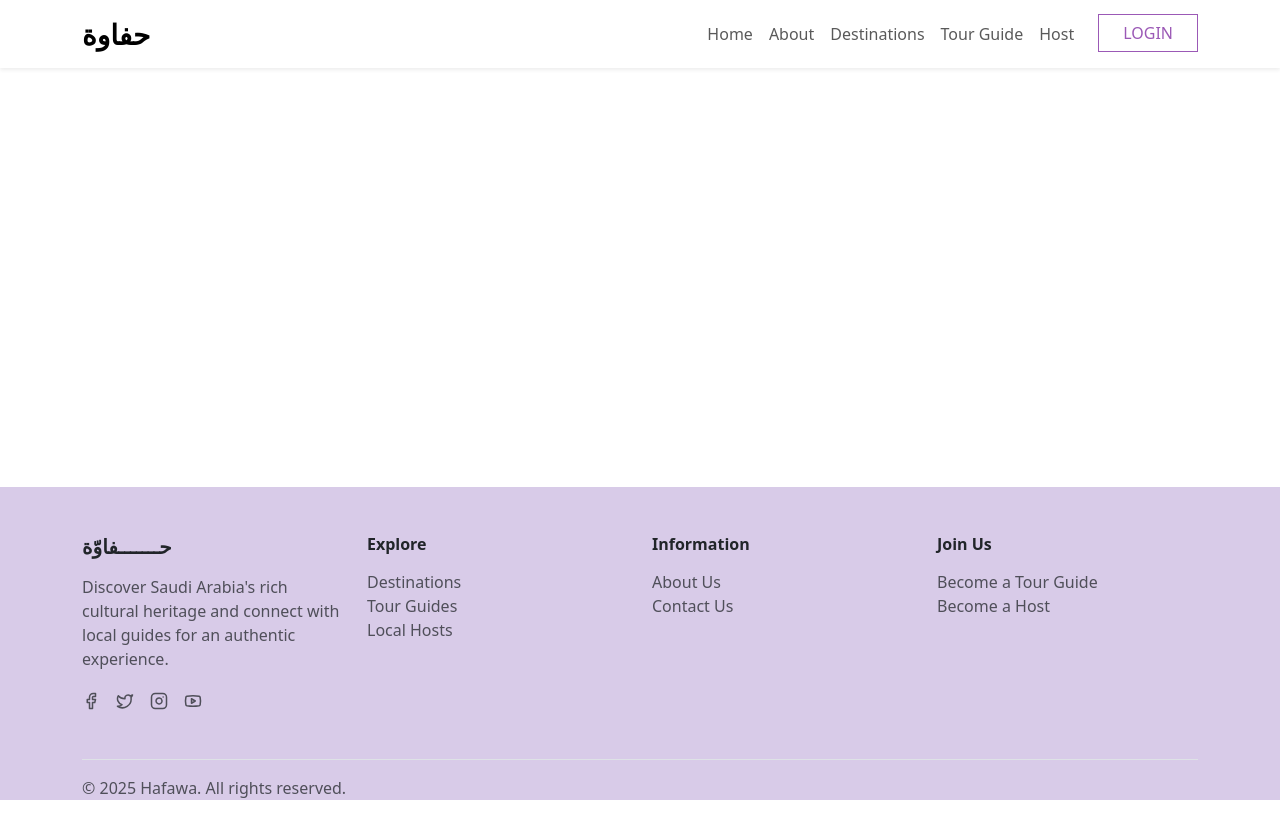
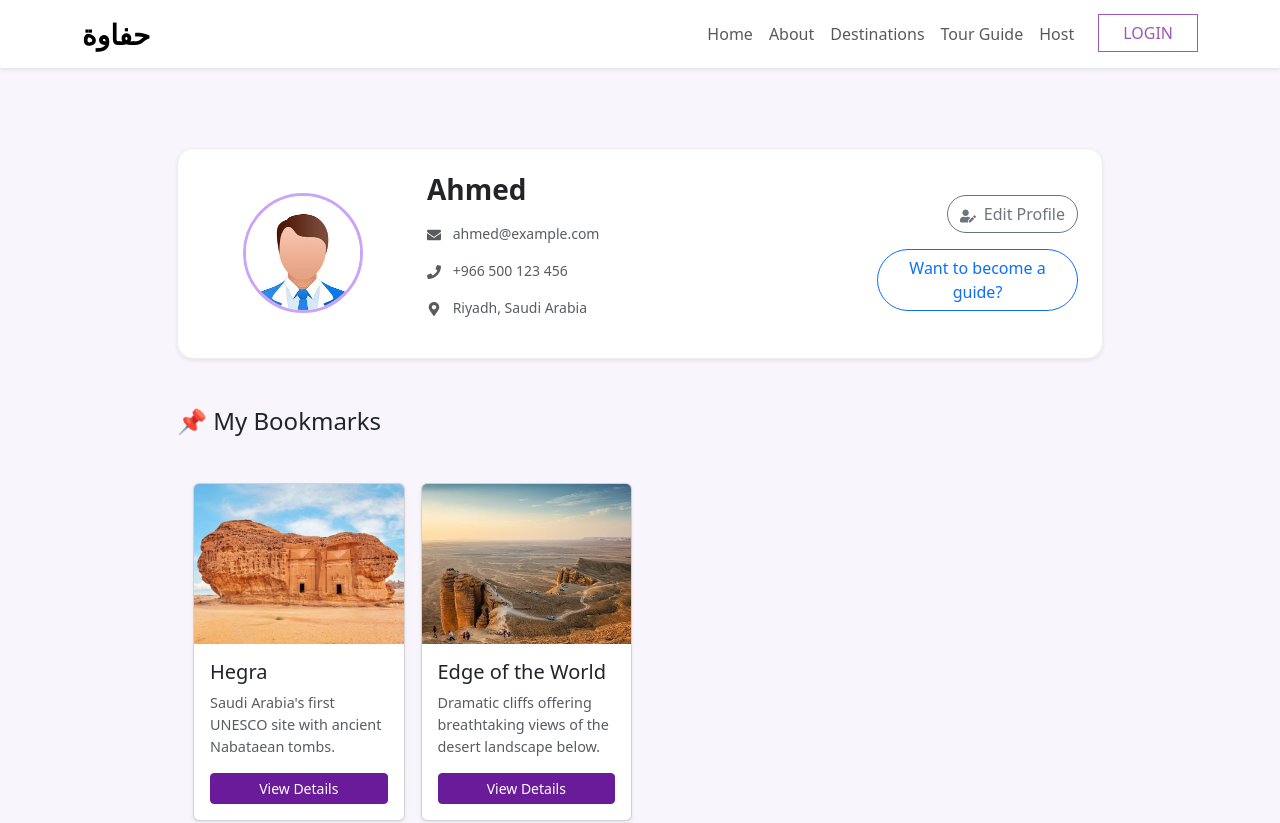
Before and after one commit to budoor99/hafawa-platform, a React (Create React App) app in the folder hafawa/: page /profile in a window 1280 px wide. Shown: the top 823 px of the page. Before the commit the page ends 800 px from the top, so only its background shows below. Built offline with nearby package versions, Linux system fonts and the light colour scheme.

Commit message:
Add user profile

```diff
--- a/hafawa/package.json
+++ b/hafawa/package.json
@@ -12,8 +12,10 @@
     "react": "^19.1.0",
     "react-bootstrap": "^2.10.9",
     "react-dom": "^19.1.0",
+    "react-icons": "^5.5.0",
     "react-router-dom": "^7.5.0",
     "react-scripts": "^5.0.1",
+    "react-tabs": "^6.1.0",
     "web-vitals": "^2.1.4"
   },
   "scripts": {
--- a/hafawa/src/App.js
+++ b/hafawa/src/App.js
@@ -4,7 +4,8 @@ import Navbar from "./components/Navbar";
 import Footer from "./components/Footer";
 import Home from "./pages/Home";
 import Destinations from "./pages/Destinations";
-import DestinationDetails from "./pages/DestinationDetails.js"
+import DestinationDetails from "./pages/DestinationDetails.js";
+import Profile from "./pages/Profile.js";
 
 function App() {
   return (
@@ -16,7 +17,7 @@ function App() {
             <Route path="/" element={<Home />} />
             <Route path="/content" element={<Destinations />} />
             <Route path="/destination/:id" element={<DestinationDetails />} />
-
+            <Route path="/profile" element={<Profile />} />
           </Routes>
         </main>
         <Footer />
--- /dev/null
+++ b/hafawa/src/components/DestinationCards.js
@@ -0,0 +1,50 @@
+import React from "react";
+import { Row, Col, Card, Button } from "react-bootstrap";
+import { Link } from "react-router-dom";
+
+export default function DestinationCards({ destinations }) {
+  return (
+    <Row className="g-3 px-3 pt-4 pb-5" style={{ maxWidth: "1200px" }}>
+      {destinations.map((dest) => (
+        <Col key={dest.id} xs={12} sm={6} md={4} lg={3}>
+          <Card className="h-100 shadow-sm d-flex flex-column">
+            <Card.Img
+              variant="top"
+              src={dest.image}
+              alt={dest.title}
+              style={{ height: "160px", objectFit: "cover" }}
+            />
+            <Card.Body className="d-flex flex-column p-3">
+              <div className="mb-3">
+                <Card.Title className="text-truncate">{dest.title}</Card.Title>
+                {dest.description && (
+                  <Card.Text
+                    className="text-muted"
+                    style={{ fontSize: "0.9rem" }}
+                  >
+                    {dest.description}
+                  </Card.Text>
+                )}
+              </div>
+              <div className="mt-auto">
+                <Link to={`/destination/${dest.id}`}>
+                  <Button
+                    size="sm"
+                    className="w-100"
+                    style={{
+                      color: "#FFFFFF",
+                      backgroundColor: "#6A1B9A",
+                      borderColor: "#6A1B9A",
+                    }}
+                  >
+                    View Details
+                  </Button>
+                </Link>
+              </div>
+            </Card.Body>
+          </Card>
+        </Col>
+      ))}
+    </Row>
+  );
+}
--- a/hafawa/src/components/Footer.js
+++ b/hafawa/src/components/Footer.js
@@ -14,16 +14,16 @@ function Footer() {
               local guides for an authentic experience.
             </p>
             <div className="d-flex gap-3 mt-3">
-              <a href="#" className="text-muted">
+              <a href="https://facebook.com" className="text-muted">
                 <Facebook size={18} />
               </a>
-              <a href="#" className="text-muted">
+              <a href="https://twitter.com" className="text-muted">
                 <Twitter size={18} />
               </a>
-              <a href="#" className="text-muted">
+              <a href="https://instagram.com" className="text-muted">
                 <Instagram size={18} />
               </a>
-              <a href="#" className="text-muted">
+              <a href="https://youtube.com" className="text-muted">
                 <Youtube size={18} />
               </a>
             </div>
@@ -33,10 +33,7 @@ function Footer() {
             <h6 className="fw-bold text-dark mb-3">Explore</h6>
             <ul className="list-unstyled">
               <li>
-                <Link
-                  to="/content"
-                  className="text-muted text-decoration-none"
-                >
+                <Link to="/content" className="text-muted text-decoration-none">
                   Destinations
                 </Link>
               </li>
--- a/hafawa/src/components/Navbar.js
+++ b/hafawa/src/components/Navbar.js
@@ -1,4 +1,4 @@
-import React, { useState, useEffect } from "react";
+import React, { useState } from "react";
 import { Link } from "react-router-dom";
 import "bootstrap/dist/css/bootstrap.min.css";
 import LoginModal from "./LoginModal";
@@ -64,7 +64,11 @@ function Navbar() {
               <li className="nav-item ms-3">
                 {user ? (
                   <>
-                    <span>👤 {user.name}</span>
+                    <Link to="/profile" className="text-decoration-none me-2">
+                      <span style={{ color: "#6A1B9A", fontWeight: "500" }}>
+                        👤 {user.name}
+                      </span>
+                    </Link>
                     <button
                       className="btn rounded-0 px-4"
                       style={{ color: "#9b59b6", border: "1px solid #9b59b6" }}
--- /dev/null
+++ b/hafawa/src/pages/Profile.css
@@ -0,0 +1,32 @@
+.user-profile-wrapper {
+  padding: 80px 0;
+  background: #f8f5fc;
+  min-height: 100vh;
+}
+
+.profile-card {
+  background: #fff;
+  border: 1px solid #eee;
+}
+
+.profile-avatar {
+  width: 120px;
+  height: 120px;
+  object-fit: cover;
+  border-radius: 50%;
+  border: 3px solid #caa4f7;
+}
+
+.bookmark-card {
+  border: 1px solid #ddd;
+  transition: transform 0.2s ease;
+}
+.bookmark-card:hover {
+  transform: translateY(-5px);
+}
+
+.bookmark-img {
+  height: 180px;
+  object-fit: cover;
+  border-bottom: 1px solid #ddd;
+}
--- /dev/null
+++ b/hafawa/src/pages/Profile.js
@@ -0,0 +1,173 @@
+import React, { useState } from "react";
+import {
+  Container,
+  Row,
+  Col,
+  Card,
+  Button,
+  Form,
+  Modal,
+} from "react-bootstrap";
+import {
+  FaEnvelope,
+  FaPhone,
+  FaMapMarkerAlt,
+  FaUserEdit,
+} from "react-icons/fa";
+import "./Profile.css";
+import userImg from "../assets/user.jpeg";
+import DestinationCards from "../components/DestinationCards";
+import hegraImg from "../assets/hegra.jpg";
+import edgeImg from "../assets/edge.jpg";
+
+const defaultUser = {
+  name: "Ahmed",
+  email: "ahmed@example.com",
+  phone: "+966 500 123 456",
+  location: "Riyadh, Saudi Arabia",
+  //   avatar: "../assets/user.jpeg",
+  bookmarks: [
+    {
+      id: "hegra",
+      title: "Hegra",
+      location: "Al-Ula",
+      description:
+        "Saudi Arabia's first UNESCO site with ancient Nabataean tombs.",
+      image: hegraImg,
+    },
+    {
+      id: "edge-of-the-world",
+      title: "Edge of the World",
+      location: "Riyadh",
+      image: edgeImg,
+      description:
+        "Dramatic cliffs offering breathtaking views of the desert landscape below.",
+    },
+  ],
+};
+
+const Profile = () => {
+  const [user, setUser] = useState(defaultUser);
+  const [showEdit, setShowEdit] = useState(false);
+  const [formData, setFormData] = useState(user);
+
+  const handleSave = () => {
+    setUser(formData);
+    setShowEdit(false);
+  };
+
+  return (
+    <div className="user-profile-wrapper">
+      <Container>
+        <Row className="justify-content-center">
+          <Col md={10}>
+            <Card className="profile-card p-4 rounded-4 shadow-sm">
+              <Row className="align-items-center">
+                <Col md={3} className="text-center mb-3 mb-md-0">
+                  <img src={userImg} alt="avatar" className="profile-avatar" />
+                </Col>
+                <Col md={6}>
+                  <h3 className="fw-bold mb-2">{user.name}</h3>
+
+                  <div className="text-muted small mt-3">
+                    <p>
+                      <FaEnvelope className="me-2" /> {user.email}
+                    </p>
+                    <p>
+                      <FaPhone className="me-2" /> {user.phone}
+                    </p>
+                    <p>
+                      <FaMapMarkerAlt className="me-2" /> {user.location}
+                    </p>
+                  </div>
+                </Col>
+                <Col md={3} className="text-md-end text-center mt-3 mt-md-0">
+                  <Button
+                    variant="outline-secondary"
+                    className="rounded-pill mb-2"
+                    onClick={() => setShowEdit(true)}
+                  >
+                    <FaUserEdit className="me-2" />
+                    Edit Profile
+                  </Button>
+                  <Button
+                    variant="outline-primary"
+                    className="rounded-pill w-100 mt-2"
+                  >
+                    Want to become a guide?
+                  </Button>
+                </Col>
+              </Row>
+            </Card>
+
+            {/* Bookmarks */}
+            <div className="mt-5">
+              <h4 className="mb-4">📌 My Bookmarks</h4>
+              <div className="d-flex justify-content-center">
+                <DestinationCards destinations={user.bookmarks} />
+              </div>
+            </div>
+          </Col>
+        </Row>
+      </Container>
+
+      {/* Edit Modal */}
+      <Modal show={showEdit} onHide={() => setShowEdit(false)}>
+        <Modal.Header closeButton>
+          <Modal.Title>Edit Profile</Modal.Title>
+        </Modal.Header>
+        <Modal.Body>
+          <Form>
+            <Form.Group className="mb-3">
+              <Form.Label>Name</Form.Label>
+              <Form.Control
+                value={formData.name}
+                onChange={(e) =>
+                  setFormData({ ...formData, name: e.target.value })
+                }
+              />
+            </Form.Group>
+            <Form.Group className="mb-3">
+              <Form.Label>Email</Form.Label>
+              <Form.Control
+                type="email"
+                value={formData.email}
+                onChange={(e) =>
+                  setFormData({ ...formData, email: e.target.value })
+                }
+              />
+            </Form.Group>
+            <Form.Group className="mb-3">
+              <Form.Label>Phone</Form.Label>
+              <Form.Control
+                value={formData.phone}
+                onChange={(e) =>
+                  setFormData({ ...formData, phone: e.target.value })
+                }
+              />
+            </Form.Group>
+            <Form.Group className="mb-3">
+              <Form.Label>Location</Form.Label>
+              <Form.Control
+                value={formData.location}
+                onChange={(e) =>
+                  setFormData({ ...formData, location: e.target.value })
+                }
+              />
+            </Form.Group>
+          </Form>
+        </Modal.Body>
+        <Modal.Footer>
+          <Button variant="secondary" onClick={() => setShowEdit(false)}>
+            Cancel
+          </Button>
+          <Button variant="primary" onClick={handleSave}>
+            Save
+          </Button>
+        </Modal.Footer>
+      </Modal>
+    </div>
+  );
+};
+
+export default Profile;
```
Also changed, not shown: hafawa/src/pages/Destinations.js (+28 -59 lines), hafawa/src/assets/user.jpeg (added), 1 other file (tests, documents, lock files or other folders).
